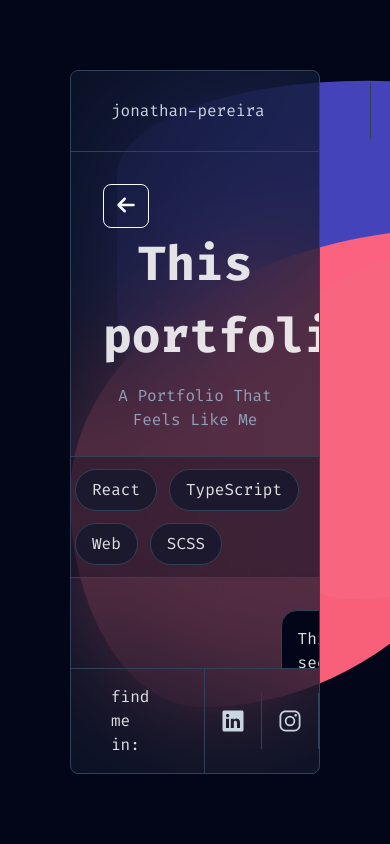
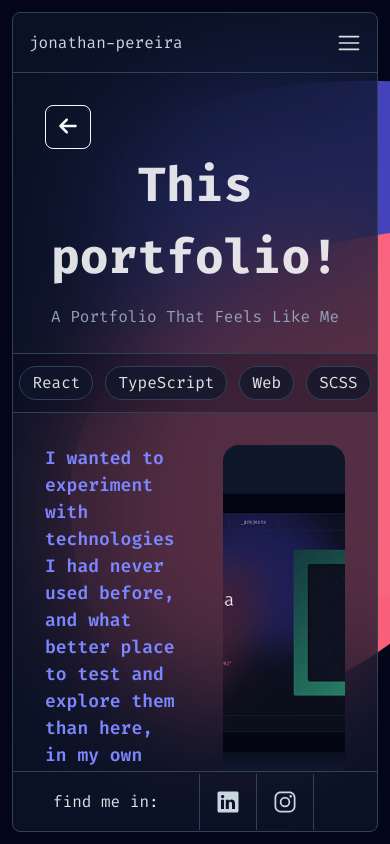
Before and after one commit to JonathanPereira1993/JonanthanPortfolio, a React (Vite) app: page /projects/1 in a window 390 px wide. Built offline with nearby package versions, Linux system fonts and the light colour scheme.

Commit message:
feat: Started responsive

```diff
--- a/src/components/UI/tag/Tag.scss
+++ b/src/components/UI/tag/Tag.scss
@@ -6,6 +6,6 @@
   border: 1px solid var(--theme-stroke);
   border-radius: 50px;
   background-color: var(--theme-backdrop-glossy);
-  padding: var(--space-xs) var(--space-base);
+  padding: var(--space-xxs) var(--space-s);
   backdrop-filter: filter(30px);
 }
--- a/src/constants/Constants.tsx
+++ b/src/constants/Constants.tsx
@@ -1,5 +1,7 @@
 import { FaReact } from "react-icons/fa";
-import imageTest from "../assets/books/BillionsAndBillions.jpg";
+
+import TodoAppCover from "../assets/Projects/Cover/TODOAppProjectCover.jpg";
+import PersonalPortfolioCover from "../assets/Projects/Cover/PersonalPortfolioCover.jpg";
 
 // ProjectFilters
 export const projectFilters = [
@@ -16,7 +18,7 @@ export const projects = [
     id: "1",
     title: "This portfolio!",
     icon: <FaReact />,
-    image: imageTest,
+    image: PersonalPortfolioCover,
     description: "Made this portfolio with love",
     tags: ["React", "TypeScript", "Web", "SCSS"],
     details: {
@@ -35,9 +37,9 @@ export const projects = [
     id: "2",
     title: "TODO mobile app",
     icon: <FaReact />,
-    image: imageTest,
+    image: TodoAppCover,
     description: "My first React Native App",
-    tags: ["React", "ReactNative", "Mobile", "Firebase"],
+    tags: ["React", "ReactNative", "Expo", "Mobile", "Firebase"],
     details: {
       subtitle:
         "Mobile Application to practice what I lerned in the React Native course",
--- a/src/index.scss
+++ b/src/index.scss
@@ -293,6 +293,7 @@
   --border-radius-5: 16px;
 
   --max-screen-size: 1800px;
+  --header-height: 60px;
 }
 
 * {
--- a/src/pages/layout/Layout.scss
+++ b/src/pages/layout/Layout.scss
@@ -44,8 +44,66 @@
 }
 
 .header {
+  display: flex;
   width: 100%;
   border-bottom: 1px solid var(--theme-stroke);
+
+  .mobile-menu {
+    display: none;
+    padding: var(--space-base);
+    z-index: 20;
+
+    &__action {
+      width: 24px;
+      height: 24px;
+    }
+
+    &__menu {
+      overflow: hidden;
+      position: fixed;
+      display: flex;
+      justify-content: center;
+      flex-direction: column;
+      background-color: var(--color-slate-900);
+      pointer-events: none;
+      margin: var(--header-height) 0;
+      inset: 0;
+      opacity: 0;
+      transition: all 300ms ease;
+
+      > div {
+        display: flex;
+        flex-direction: column;
+      }
+
+      .nav-links {
+        width: 100%;
+        height: 100%;
+        display: flex;
+        align-items: center;
+        font-size: var(--font-size-md);
+      }
+
+      .nav-link {
+        text-align: center;
+
+        &.active {
+          background-color: var(--color-indigo-400);
+        }
+
+        &:before {
+          display: none;
+        }
+      }
+    }
+
+    &.mobile-menu--expanded {
+      .mobile-menu__menu {
+        opacity: 1;
+        pointer-events: all;
+      }
+    }
+  }
 
   .nav-links {
     width: 100%;
@@ -55,7 +113,12 @@
     font-size: var(--font-size-md);
   }
 
-  .nav-links > div {
+  .nav-links-desktop {
+    display: flex;
+    align-items: center;
+  }
+
+  .nav-links > div:not(.mobile-menu) {
     display: flex;
     align-items: center;
   }
@@ -98,3 +161,51 @@
     min-width: var(--sidebar-width);
   }
 }
+
+// Tablet
+@media (max-width: 1024px) {
+  .layout-main {
+    margin: 40px;
+  }
+
+  .mobile-menu {
+    display: none;
+  }
+}
+
+// Phone
+@media (max-width: 768px) {
+  .layout-main {
+    margin: 12px;
+    height: calc(100% - 24px);
+  }
+  .header {
+    display: flex;
+    justify-content: space-between;
+    height: var(--header-height);
+
+    .nav-links-desktop {
+      display: none;
+    }
+
+    .nav-link-right {
+      display: none;
+    }
+
+    .nav-logo {
+      min-width: unset;
+      padding-left: var(--space-base);
+      padding-right: var(--space-base);
+      border-right: 0;
+    }
+
+    .mobile-menu {
+      display: flex;
+      align-items: center;
+    }
+  }
+
+  .layout-main__footer {
+    height: var(--header-height);
+  }
+}
--- a/src/pages/layout/Layout.tsx
+++ b/src/pages/layout/Layout.tsx
@@ -1,5 +1,7 @@
 import { NavLink } from "react-router-dom"; // Ensure correct import
 import { IoLogoLinkedin, IoLogoInstagram } from "react-icons/io5";
+import MobileMenu from "./MobileMenu";
+
 import { useTypingEffect } from "../../hooks/useTypingEffect";
 
 import "./Layout.scss";
@@ -30,6 +32,7 @@ export default function Layout({ children }: Props) {
                 cursorStopDelay: 2000,
               })}
             </div>
+            <div className="nav-links-desktop">
               <NavLink className="nav-link" to={"/"}>
                 _hello
               </NavLink>
@@ -40,10 +43,28 @@ export default function Layout({ children }: Props) {
                 _projects
               </NavLink>
             </div>
+          </div>
 
           <NavLink className="nav-link nav-link-right" to="/contacts">
             _contacts
           </NavLink>
+          <MobileMenu
+            isOpen={false}
+            navLinks={[
+              <NavLink className="nav-link" to={"/"}>
+                _hello
+              </NavLink>,
+              <NavLink className="nav-link" to={"/about"}>
+                _about-me
+              </NavLink>,
+              <NavLink className="nav-link" to={"/projects"}>
+                _projects
+              </NavLink>,
+              <NavLink className="nav-link" to="/contacts">
+                _contacts
+              </NavLink>,
+            ]}
+          />
         </Header>
         <main className="layout-main__content">{children}</main>
         <Footer>
--- /dev/null
+++ b/src/pages/layout/MobileMenu.tsx
@@ -0,0 +1,43 @@
+import React, { useState } from "react";
+import { RxHamburgerMenu } from "react-icons/rx";
+import { IoClose } from "react-icons/io5";
+
+type Props = {
+  navLinks: React.ReactNode[];
+  isOpen?: boolean;
+};
+
+const MobileMenu = ({ navLinks, isOpen = false }: Props) => {
+  const [expanded, setExpanded] = useState<boolean>(isOpen);
+
+  const expandMenuHandler = () => {
+    setExpanded((prev) => !prev);
+  };
+
+  const closeMenuHandler = () => {
+    setExpanded(false);
+  };
+
+  return (
+    <div
+      className={`mobile-menu ${expanded ? "mobile-menu--expanded" : ""}`}
+      data-expanded={expanded}
+    >
+      {/* Hamburger Button */}
+      <div className="mobile-menu__action" onClick={expandMenuHandler}>
+        {expanded ? <IoClose size={24} /> : <RxHamburgerMenu size={24} />}
+      </div>
+
+      {/* Menu Items */}
+      <div className="mobile-menu__menu">
+        {navLinks.map((link, index) => (
+          <div key={index} onClick={closeMenuHandler}>
+            {link}
+          </div>
+        ))}
+      </div>
+    </div>
+  );
+};
+
+export default MobileMenu;
--- a/src/pages/projects/ProjectDetailsPage.scss
+++ b/src/pages/projects/ProjectDetailsPage.scss
@@ -32,9 +32,23 @@
 
     &-column {
       display: grid;
-      grid-template-columns: 1fr 2fr;
+      width: 100%;
+      grid-template-columns: 1fr 1fr;
       gap: var(--space-2xl);
-      margin-top: var(--space-l);
+      margin: var(--space-l) 0;
+
+      &__image {
+        overflow: hidden;
+        margin: 0 auto;
+        border-radius: var(--border-radius-5);
+        max-width: 450px;
+
+        img {
+          width: 100%;
+          height: 100%;
+          object-fit: cover;
+        }
+      }
     }
 
     &-why {
@@ -49,6 +63,7 @@
       background-color: var(--color-slate-950);
       padding: var(--space-base);
       border-radius: var(--border-radius-5);
+      margin-bottom: var(--space-l);
     }
 
     &-title {
--- a/src/pages/projects/ProjectDetailsPage.tsx
+++ b/src/pages/projects/ProjectDetailsPage.tsx
@@ -51,6 +51,11 @@ const ProjectDetailsPage = () => {
             <p className="project-details__content-why">
               {project.details?.why}
             </p>
+            <div className="project-details__content-column__image">
+              <img src={project.image} alt={project.title} />
+            </div>
+          </div>
+          <div>
             <LineBreak
               className="project-details__content-mainDescription"
               text={project.details?.mainDescription}
```
Also changed, not shown: src/assets/Projects/Cover/PersonalPortfolioCover.jpg (added), src/assets/Projects/Cover/TODOAppProjectCover.jpg (added). Lines whose indentation alone changed are shown as unchanged.
